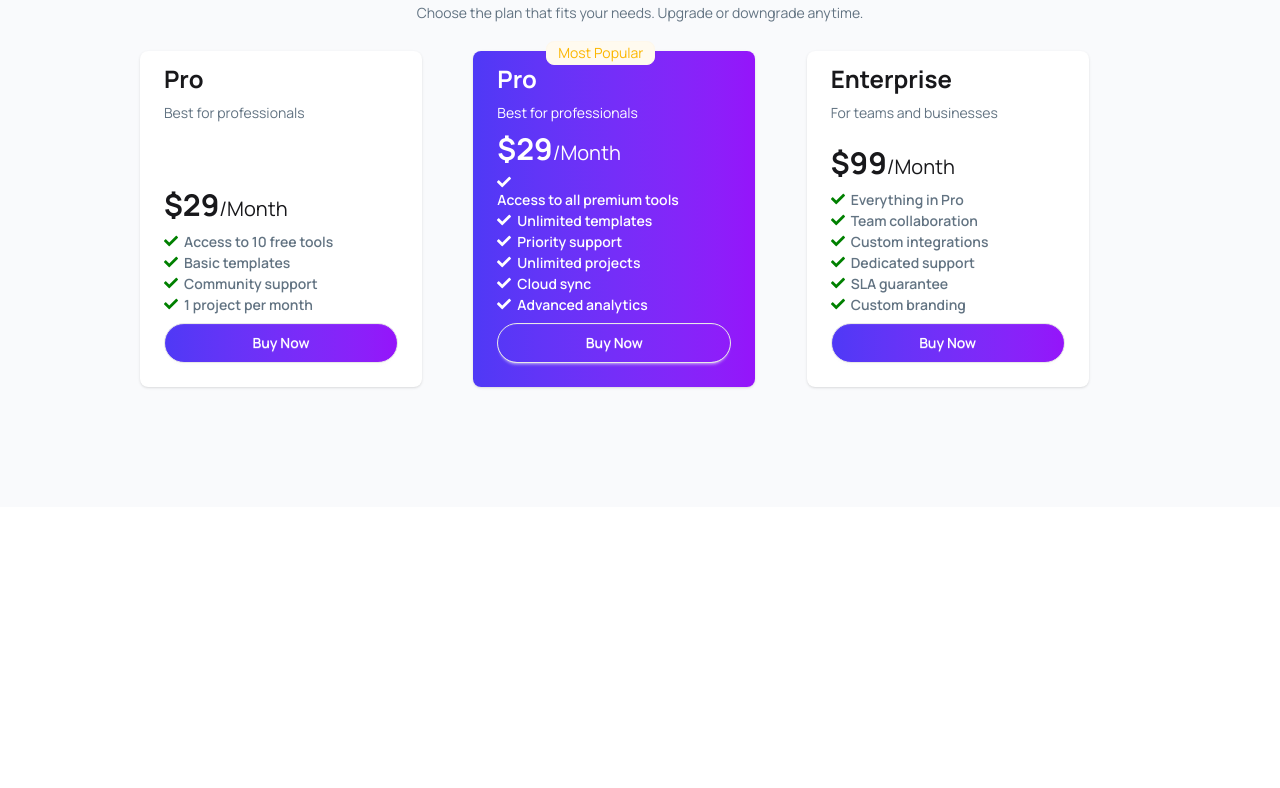
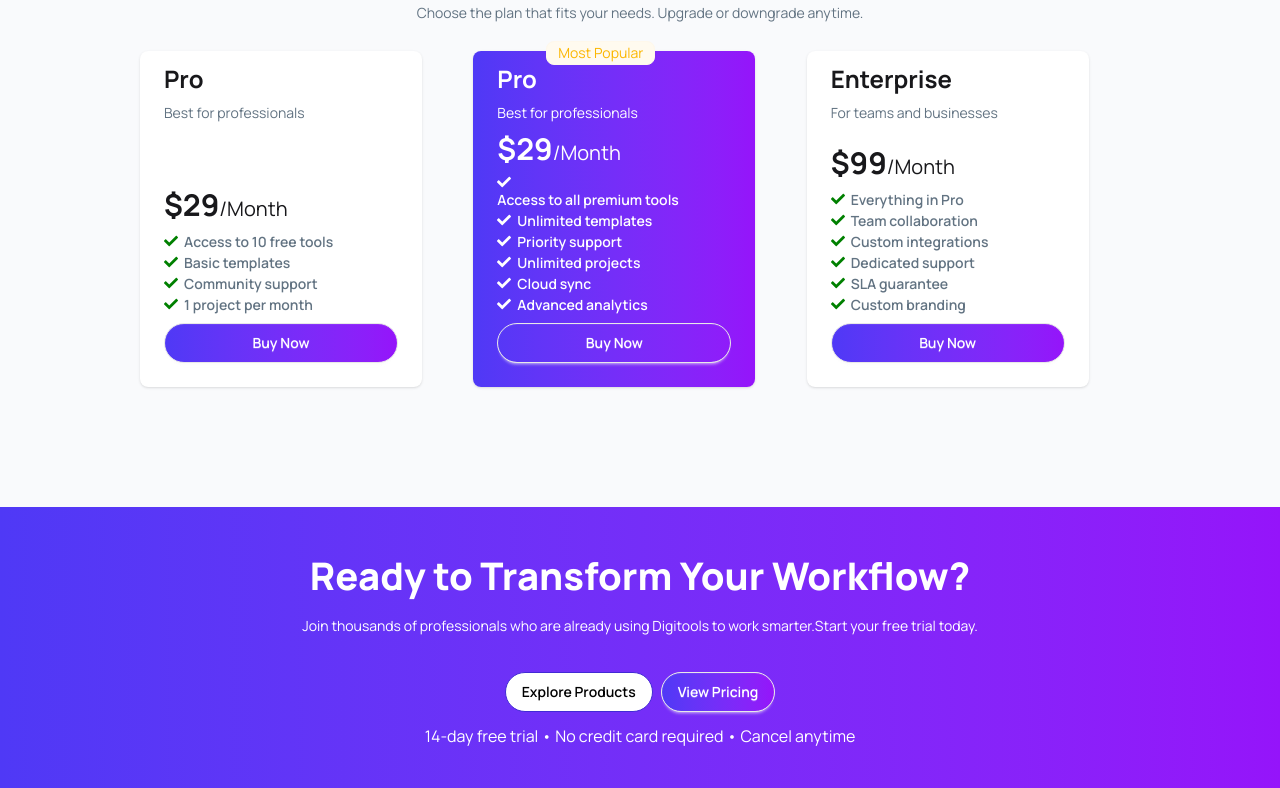
Before and after one commit to SayeedSAMI/B13-A6-DigiTools-Platform, a React (Vite) app: page / in a window 1280 px wide. Shown: the part 3168-3956 px from the top of the page. Before the commit the page ends 3675 px from the top, so only its background shows below. Built offline with nearby package versions, Linux system fonts and the light colour scheme.

Commit message:
Ready to transform section added

```diff
--- a/src/App.jsx
+++ b/src/App.jsx
@@ -6,6 +6,7 @@ import Navbar from "./components/header/navbar/Navbar";
 import Products from "./components/main/productsLists/products/Products";
 import GetStarted from "./components/main/getStarted/GetStarted";
 import Pricing from "./components/main/pricing/Pricing";
+import ReadytoTransform from "./components/main/ReadytoTransform/ReadytoTransform";
 
 const fetchPromise = async () => {
   const res = await fetch("/public/productData.json");
@@ -48,6 +49,7 @@ function App() {
 
         <GetStarted></GetStarted>
         <Pricing></Pricing>
+        <ReadytoTransform></ReadytoTransform>
       </main>
     </div>
   );
--- /dev/null
+++ b/src/components/footer/footer.jsx
@@ -0,0 +1,9 @@
+import React from "react";
+
+const footer = () => {
+  return (
+    <div className="bg-[#101727] text-white py-10  text-center text-white mb-32 mx-0 space-y-3"></div>
+  );
+};
+
+export default footer;
--- /dev/null
+++ b/src/components/main/ReadytoTransform/ReadytoTransform.jsx
@@ -0,0 +1,26 @@
+import React from "react";
+
+const ReadytoTransform = () => {
+  return (
+    <div className="bg-linear-to-r from-[#4F39F6] to-[#9514FA] py-10  text-center text-white mx-0 space-y-3">
+      <h1 className="font-extrabold text-[38px]">
+        Ready to Transform Your Workflow?
+      </h1>
+      <p className="text-[#fff] text-left font-normal text-sm flex justify-center items-center">
+        Join thousands of professionals who are already using Digitools to work
+        smarter.Start your free trial today.
+      </p>
+      <div className="space-x-2 mt-9">
+        <button className="btn btn-outline btn-primary bg-white text-black  rounded-full">
+          Explore Products
+        </button>
+        <button className="btn bg-linear-to-r from-[#4F39F6] to-[#9514FA] text-white rounded-full">
+          View Pricing
+        </button>
+      </div>
+      <p>14-day free trial • No credit card required • Cancel anytime</p>
+    </div>
+  );
+};
+
+export default ReadytoTransform;
```
